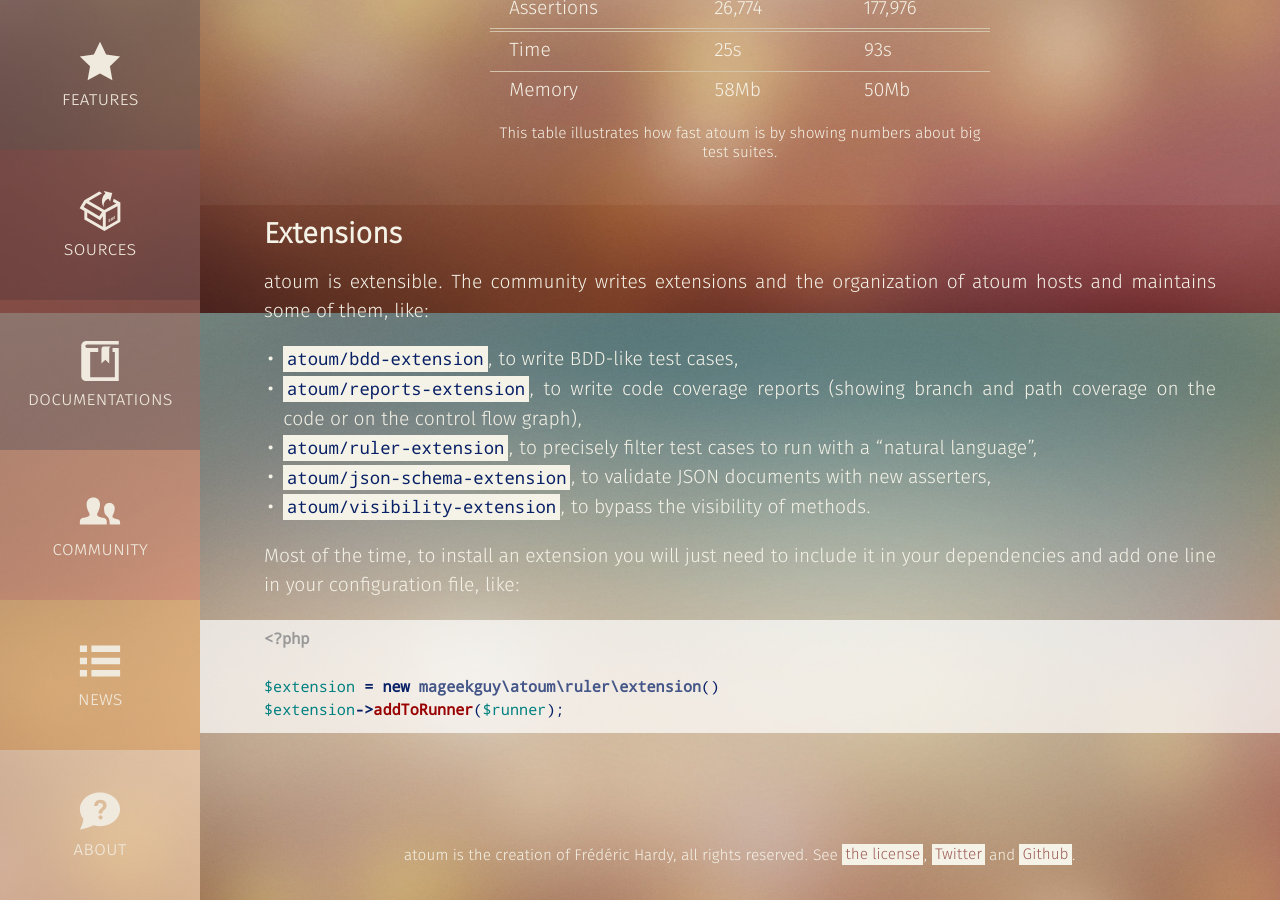
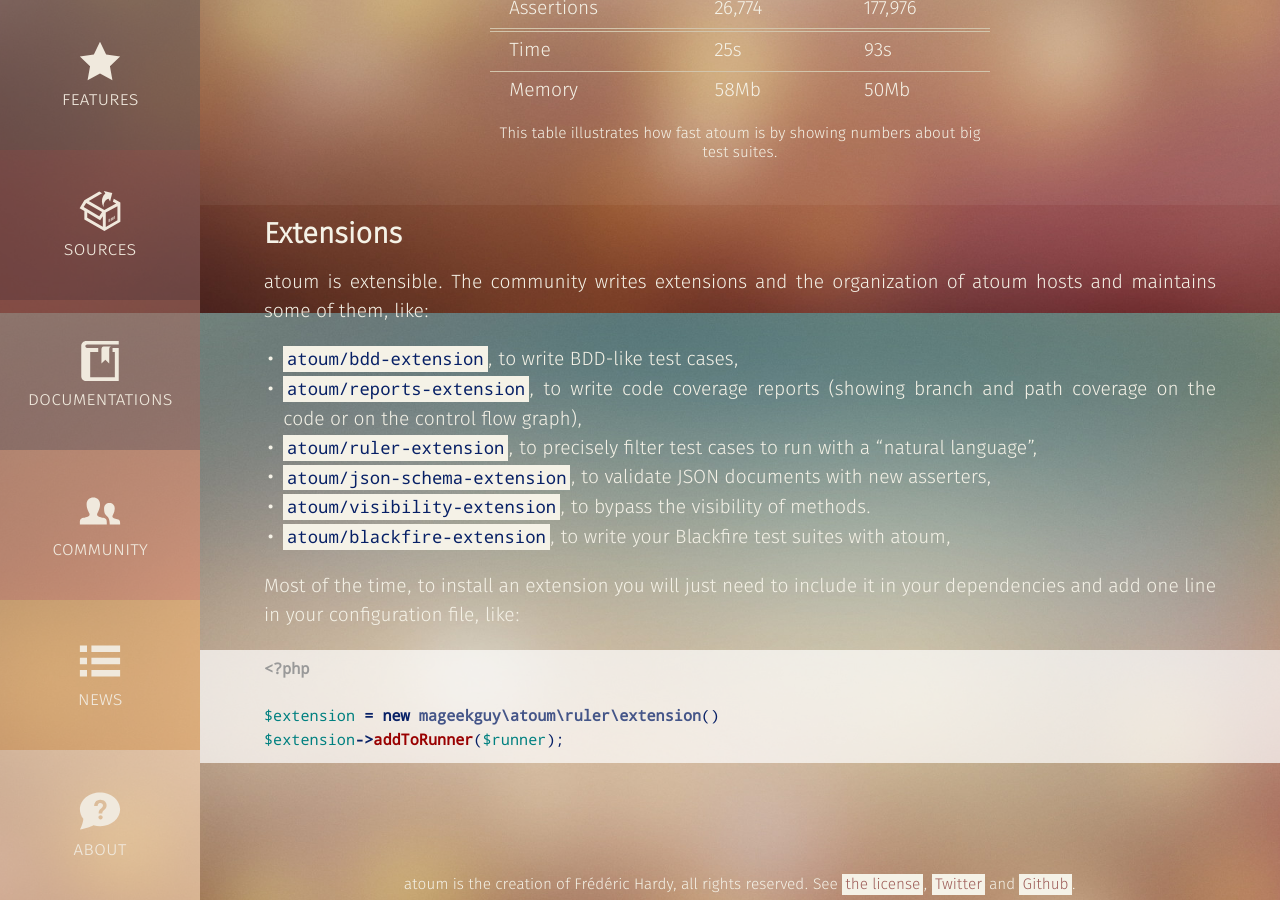
Before and after one commit to atoum/atoum.github.io, a Jekyll site: the page built from features.md, in a window 1280 px wide and 900 px high, scrolled down 5987 px. Built offline with Jekyll 4.4.1, drawn with Linux system fonts in a browser that asks for light colours.

Commit message:
add blackfire-extension to the list of extensions

```diff
--- a/features.md
+++ b/features.md
@@ -338,6 +338,7 @@ like:
   JSON documents with new asserters,
 * <a href="https://github.com/atoum/visibility-extension"><code>atoum/visibility-extension</code></a>, to bypass the
   visibility of methods.
+* <a href="https://github.com/atoum/blackfire-extension"><code>atoum/blackfire-extension</code></a>, to write your Blackfire test suites with atoum,
 
 Most of the time, to install an extension you will just need to include it in your dependencies and add one line in your
 configuration file, like:
```
